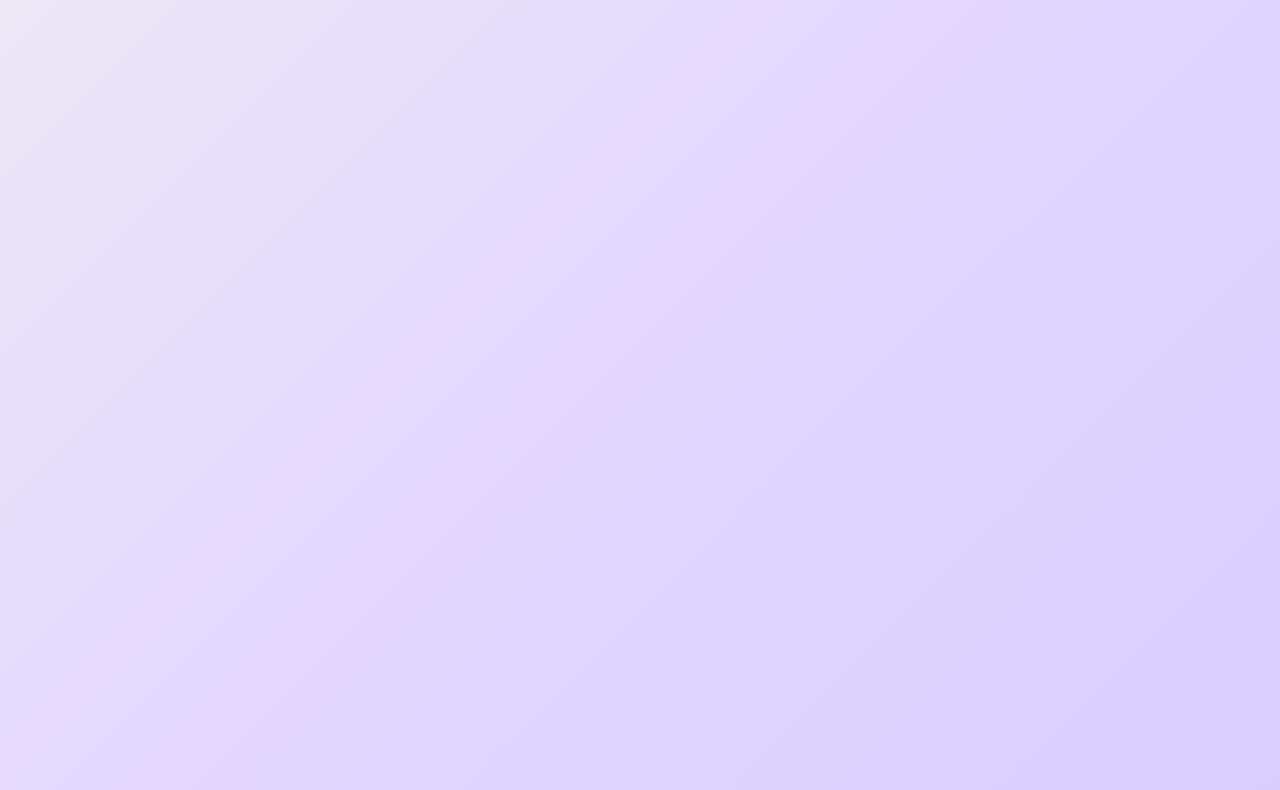
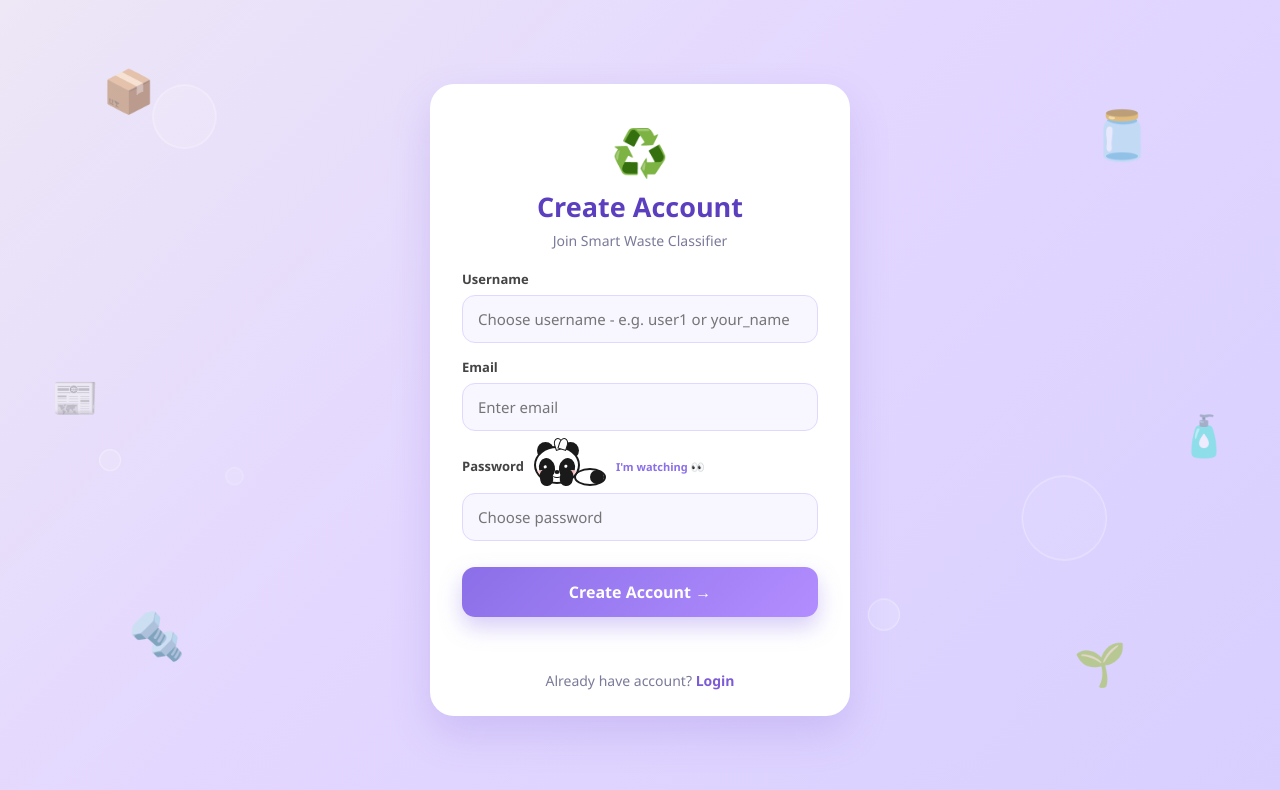
Before and after one commit to shalinii7/waste-app, a plain HTML site: page register.html in a window 1280 px wide. Drawn offline with Linux system fonts and the light colour scheme.

Commit message:
Revamp registration page design and functionality
Updated the design and functionality of the registration page, including adjustments to the panda animation and layout.

```diff
--- a/register.html
+++ b/register.html
@@ -21,7 +21,6 @@
   .b6{width:14px;height:14px;left:55%;top:88%;animation-duration:10s;animation-delay:.5s}
   .b7{width:64px;height:64px;left:12%;top:18%;animation-duration:16s;animation-delay:2.5s}
   @keyframes bubbleMove{0%{transform:translate(0,0);opacity:0}10%{opacity:0.9}100%{transform:translate(-10px,-380px);opacity:0}}
-
   .card{position:relative;z-index:2;background:#fff;width:100%;max-width:420px;padding:36px 32px 26px;border-radius:24px;box-shadow:0 18px 40px rgba(124,93,211,0.20);opacity:1 !important}
   .logo{font-size:46px;text-align:center;margin-bottom:6px}
   h2{text-align:center;font-size:27px;color:#5B3FBF;margin-bottom:6px}
@@ -36,41 +35,110 @@
   #msg{text-align:center;margin-top:14px;font-size:14px;min-height:20px}
   .ok{color:#198754}.err{color:#dc3545}
 
-  /* LYING PANDA - like your reference photo! */
+  /* FIXED LYING PANDA */
   .pwd-row{display:flex;align-items:center;gap:10px;margin:15px 0 7px}
   .pwd-row label{margin:0}
   .panda-hint{font-size:11px;color:#8B6FE8;font-weight:600}
-  .panda-lie{
-    width:62px;height:38px;position:relative;flex-shrink:0;transition:0.3s;
-  }
-  /* ears */
-  .p-ear{position:absolute;width:18px;height:18px;background:#1a1a1a;border-radius:50%;top:-6px;z-index:1}
-  .p-ear.left{left:2px}.p-ear.right{right:14px}
-  /* tuft */
-  .tuft{position:absolute;top:-9px;left:22px;font-size:11px;z-index:3;color:#1a1a1a;transform:rotate(-8deg)}
-  /* head */
-  .p-head{
-    position:absolute;left:0;top:0;width:46px;height:38px;background:#fff;
-    border:2px solid #1a1a1a;border-radius:50%;z-index:2;overflow:hidden;
-  }
-  /* eye patches - big oval like reference */
-  .patch{position:absolute;width:16px;height:20px;background:#1a1a1a;border-radius:50%;top:10px;transform:rotate(-12deg)}
-  .patch.left{left:3px}.patch.right{right:3px;transform:rotate(12deg)}
-  .p-eye{position:absolute;width:6px;height:7px;background:#fff;border-radius:50%;top:7px;left:5px}
-  .p-eye::after{content:"";position:absolute;width:4px;height:4px;background:#1a1a1a;border-radius:50%;top:1px;left:1px}
-  /* closed eye curve - hidden normally */
+  .panda-lie{width:72px;height:40px;position:relative;flex-shrink:0}
+  /* FIX 1: Ears - both on top edge of HEAD (head is 0-46px) */
+  .p-ear{position:absolute;width:17px;height:17px;background:#1a1a1a;border-radius:50%;top:-4px;z-index:1}
+  .p-ear.left{left:3px}
+  .p-ear.right{left:28px} /* FIXED: was right:14px (inside head), now left:28px (top-right of head) */
+  /* FIX 2: Tuft - white hair, NOT green plant! */
+  .tuft{position:absolute;top:-8px;left:20px;width:14px;height:10px;z-index:3}
+  .tuft::before,.tuft::after{content:"";position:absolute;width:7px;height:10px;background:#fff;border:1.8px solid #1a1a1a;border-radius:50% 50% 0 0}
+  .tuft::before{left:0;transform:rotate(-18deg)}
+  .tuft::after{right:0;transform:rotate(18deg)}
+  /* Head */
+  .p-head{position:absolute;left:0;top:0;width:46px;height:38px;background:#fff;border:2px solid #1a1a1a;border-radius:50%;z-index:2;overflow:hidden}
+  /* FIX 3: Eye patches - black patch + BLACK eye + TINY white shine */
+  .patch{position:absolute;width:16px;height:20px;background:#1a1a1a;border-radius:50%;top:10px}
+  .patch.left{left:3px;transform:rotate(-12deg)}
+  .patch.right{right:3px;transform:rotate(12deg)}
+  .p-eye{position:absolute;width:7px;height:8px;background:#1a1a1a;border-radius:50%;top:6px;left:4px}
+  .shine{position:absolute;width:2.5px;height:2.5px;background:#fff;border-radius:50%;top:1px;left:1px}
   .closed{position:absolute;top:14px;width:10px;height:6px;border-bottom:2.5px solid #1a1a1a;border-radius:0 0 10px 10px;display:none}
   .closed.left{left:6px}.closed.right{right:6px}
-  /* cheeks */
   .cheek{position:absolute;width:11px;height:8px;background:#FFC9C9;border-radius:50%;top:22px;opacity:0.9}
   .cheek.left{left:0}.cheek.right{right:0}
   .p-nose{position:absolute;left:50%;top:22px;transform:translateX(-50%);width:5px;height:4px;background:#1a1a1a;border-radius:50%;z-index:2}
   .p-mouth{position:absolute;left:50%;top:26px;transform:translateX(-50%);width:9px;height:4px;border-bottom:1.5px solid #1a1a1a;border-radius:0 0 8px 8px}
-  /* body lying to right */
-  .p-body{position:absolute;right:0;bottom:0;width:24px;height:22px;background:#fff;border:2px solid #1a1a1a;border-radius:50%;z-index:1}
-  .p-body::after{content:"";position:absolute;right:-2px;bottom:-2px;width:14px;height:16px;background:#1a1a1a;border-radius:50%}
-  /* paws under chin - resting like reference */
-  .p-paw{position:absolute;bottom:-2px;width:13px;height:18px;background:#1a1a1a;border-radius:10px;z-index:4;transition:0.3s;border:1px solid #000}
+  /* FIX 4: Body - flat lying ellipse, NOT circle! */
+  .p-body{position:absolute;right:0;bottom:0;width:32px;height:18px;background:#fff;border:2px solid #1a1a1a;border-radius:50%;z-index:1}
+  .p-body::after{content:"";position:absolute;right:0;bottom:0;width:14px;height:14px;background:#1a1a1a;border-radius:50%}
+  /* Paws - FIXED to not overflow below */
+  .p-paw{position:absolute;bottom:0;width:13px;height:17px;background:#1a1a1a;border-radius:10px;z-index:4;transition:0.3s}
   .p-paw.left{left:6px;transform:rotate(-8deg)}.p-paw.right{left:26px;transform:rotate(8deg)}
-  /* SLEEPING - paws go UP to cover eyes! */
-  .panda-lie.sleep .p-paw.left{bottom
+  .panda-lie.sleep .p-paw.left{bottom:10px;left:4px}
+  .panda-lie.sleep .p-paw.right{bottom:10px;left:28px}
+  .panda-lie.sleep .patch{opacity:0.2}
+  .panda-lie.sleep .p-eye{display:none}
+  .panda-lie.sleep .closed{display:block}
+  /* FIX 5: ZZZ - inside, not overlapping Email! */
+  .zzz{position:absolute;top:-2px;right:-10px;font-size:11px;opacity:0;transition:0.3s}
+  .panda-lie.sleep .zzz{opacity:1}
+</style>
+</head>
+<body>
+  <span class="float f1">📦</span><span class="float f2">🫙</span>
+  <span class="float f3">🔩</span><span class="float f4">🌱</span>
+  <span class="float f5">📰</span><span class="float f6">🧴</span>
+  <span class="bubble b1"></span><span class="bubble b2"></span><span class="bubble b3"></span>
+  <span class="bubble b4"></span><span class="bubble b5"></span><span class="bubble b6"></span>
+  <span class="bubble b7"></span>
+<div class="card">
+  <div class="logo">♻️</div>
+  <h2>Create Account</h2>
+  <p class="sub">Join Smart Waste Classifier</p>
+  <label>Username</label>
+  <input id="username" placeholder="Choose username - e.g. user1 or your_name">
+  <label>Email</label>
+  <input id="email" type="email" placeholder="Enter email">
+  <div class="pwd-row">
+    <label for="password">Password</label>
+    <div class="panda-lie" id="panda">
+      <div class="p-ear left"></div><div class="p-ear right"></div>
+      <div class="tuft"></div>
+      <div class="p-head">
+        <div class="patch left"><div class="p-eye"><div class="shine"></div></div></div>
+        <div class="patch right"><div class="p-eye"><div class="shine"></div></div></div>
+        <div class="closed left"></div><div class="closed right"></div>
+        <div class="cheek left"></div><div class="cheek right"></div>
+        <div class="p-nose"></div><div class="p-mouth"></div>
+      </div>
+      <div class="p-body"></div>
+      <div class="p-paw left"></div><div class="p-paw right"></div>
+      <div class="zzz">💤</div>
+    </div>
+    <span class="panda-hint" id="pandaText">I'm watching 👀</span>
+  </div>
+  <input id="password" type="password" placeholder="Choose password">
+  <button id="btn" onclick="register()">Create Account →</button>
+  <p id="msg"></p>
+  <p class="link">Already have account? <a href="login.html">Login</a></p>
+</div>
+<script>
+const API = "https://waste-app-m0ez.onrender.com";
+const pwd = document.getElementById('password');
+const panda = document.getElementById('panda');
+const pandaText = document.getElementById('pandaText');
+pwd.addEventListener('focus', ()=>{ panda.classList.add('sleep'); pandaText.textContent="Shhh... sleeping! 💤"; });
+pwd.addEventListener('blur', ()=>{ panda.classList.remove('sleep'); pandaText.textContent="I'm watching 👀"; });
+pwd.addEventListener('input', ()=>{ if(pwd.value.length>0){ panda.classList.add('sleep'); pandaText.textContent="Secret! Don't peek! 🤫"; } });
+async function register(){
+  const btn=document.getElementById('btn');const msg=document.getElementById('msg');
+  const username=document.getElementById('username').value.trim();
+  const email=document.getElementById('email').value.trim();const password=pwd.value;
+  if(!username||!email||!password){msg.textContent="Please fill all fields";msg.className="err";return;}
+  btn.disabled=true;btn.textContent="Creating...";msg.textContent="";
+  try{
+    const res=await fetch(API+"/register",{method:"POST",headers:{"Content-Type":"application/json"},body:JSON.stringify({username,email,password})});
+    const data=await res.json();
+    if(res.ok){msg.textContent="Account created! Go to Login...";msg.className="ok";setTimeout(()=>window.location.href="login.html",1200);}
+    else{msg.textContent=data.error||"Failed to register";msg.className="err";}
+  }catch(e){msg.textContent="Backend not running. Please try again.";msg.className="err";}
+  btn.disabled=false;btn.textContent="Create Account →";
+}
+</script>
+</body>
+</html>
```
